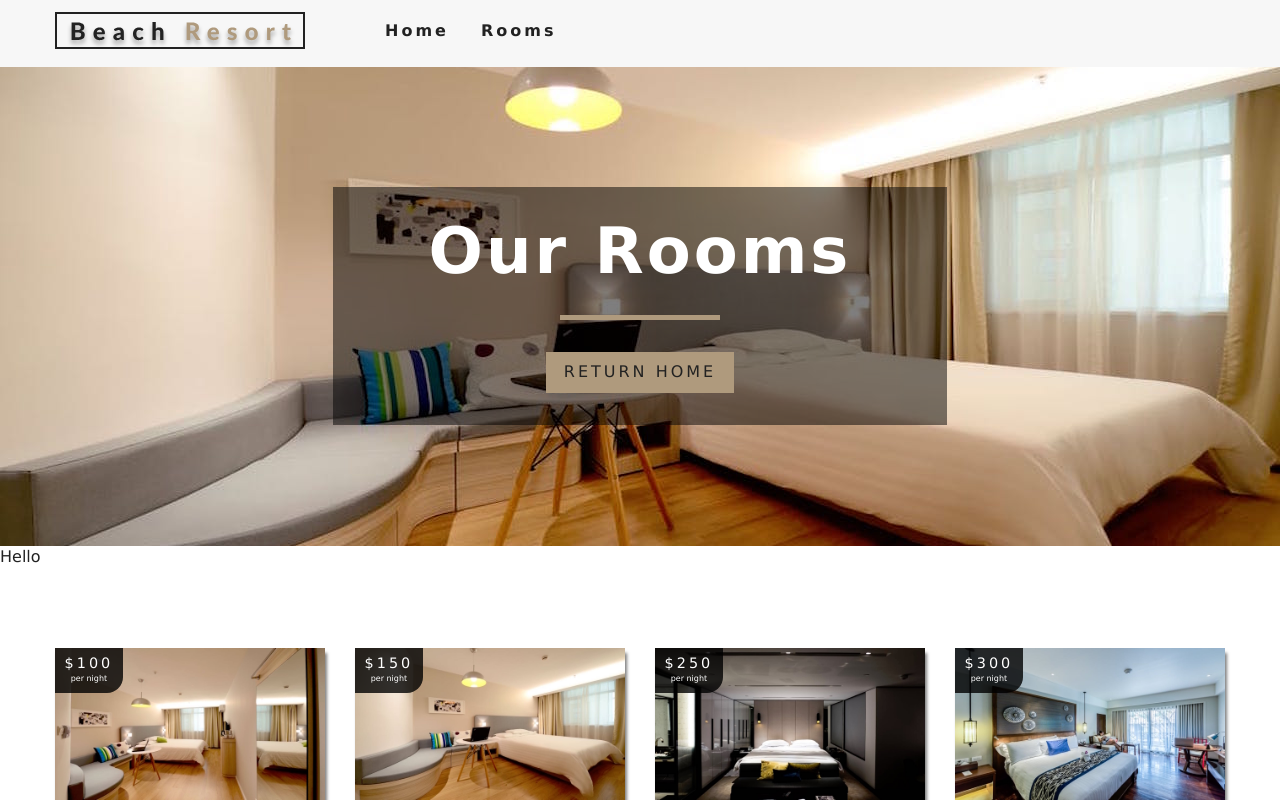
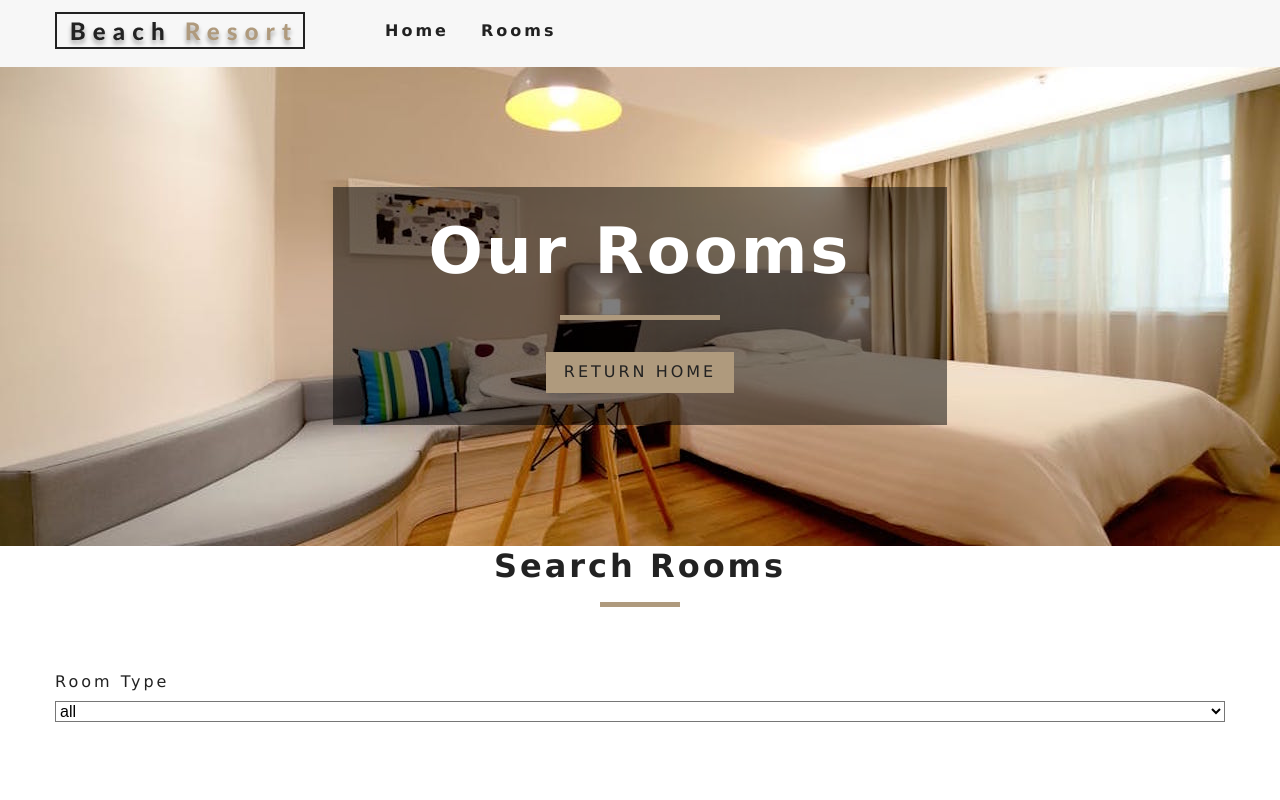
Before and after one commit to esinghrahul/beach-resort-app, a React (Create React App) app: page /rooms in a window 1280 px wide. Shown: the top 800 px of the page. Built offline with nearby package versions, Linux system fonts and the light colour scheme.

Commit message:
Added room-filter component and implemented filtering for rooms based on room type using useContext hook

```diff
--- a/src/components/room-container.component.jsx
+++ b/src/components/room-container.component.jsx
@@ -4,6 +4,7 @@
 import RoomList from "./room-list.component";
 import { withRoomConsumer } from "../context";
 import Loading from "./loading.component";
+import RoomFilter from "./room-filter.component";
 
 function RoomContainer({context}){
     const {loading, sortedRooms, rooms}= context
@@ -12,7 +13,7 @@
           }
         return (
           <>
-            Hello
+            <RoomFilter rooms= {rooms} />
             <RoomList rooms= {sortedRooms} />
           </>
         );
--- /dev/null
+++ b/src/components/room-filter.component.jsx
@@ -0,0 +1,30 @@
+import React, { useContext } from 'react'
+import { RoomContext } from '../context'
+import Title from './title.component'
+
+const getUnique= (items,value) => {
+    return [...new Set(items.map(item => item[value]))]
+}
+
+const RoomFilter = ({rooms}) => {
+    const context= useContext(RoomContext)
+    const {handleChange, type, capacity, price, minPrice, maxPrice, minSize, maxSize, breakfast, pets} = context
+    let types= getUnique(rooms, 'type')
+    types = ['all', ...types]
+    types = types.map((item, index) => {
+        return <option key= {index} value={item}>{item}</option>
+    })
+    return <section className="fiter-container">
+        <Title title="search rooms" />
+        <form className="filter-form">
+            <div className="form-group">
+                <label htmlFor="type">room type</label>
+                <select name="type" id="type" value={type} className="form-control" onChange={handleChange}>
+                    {types}
+                </select>
+            </div>
+        </form>
+    </section>
+}
+
+export default RoomFilter
--- a/src/context.js
+++ b/src/context.js
@@ -8,14 +8,25 @@
         rooms: [],
         sortedRooms: [],
         featuredRooms: [],
-        loading: true
+        loading: true,
+        type: 'all',
+        capacity: 1,
+        price: 0,
+        minPrice: 0,
+        maxPrice: 0,
+        minSize: 0,
+        maxSize: 0,
+        breakfast: false,
+        pets: false
     }
 
     componentDidMount(){
         let rooms = this.formatData(items)
         let featuredRooms = rooms.filter(room=> room.featured === true)
+        let maxPrice= Math.max(...rooms.map(item => item.price))
+        let maxSize= Math.max(...rooms.map(item => item.size))
         this.setState({
-            rooms, featuredRooms, sortedRooms: rooms, loading: false
+            rooms, featuredRooms, sortedRooms: rooms, loading: false, price: maxPrice, maxPrice, maxSize
         })
     }
 
@@ -34,8 +45,28 @@
         return room
     }
 
+    handleChange= event => {
+        const target = event.target
+        const value = event.type === 'checkbox' ? target.checked : target.value
+        const name = event.target.name
+        this.setState({
+            [name] : value
+        }, this.filterRooms)
+    }
+
+    filterRooms = () => {
+        let{rooms, type, capacity, price, minSize, maxSize, breakfast, pets} = this.state
+        let tempRooms = [...rooms]
+        if(type!== 'all'){
+            tempRooms = tempRooms.filter(room=> room.type === type)
+        }
+        this.setState({
+            sortedRooms: tempRooms
+        })
+    }
+
     render(){
-        return <RoomContext.Provider value={{...this.state, getRoom: this.getRoom}}>
+        return <RoomContext.Provider value={{...this.state, getRoom: this.getRoom, handleChange: this.handleChange}}>
             {this.props.children}
         </RoomContext.Provider>
     }
```
